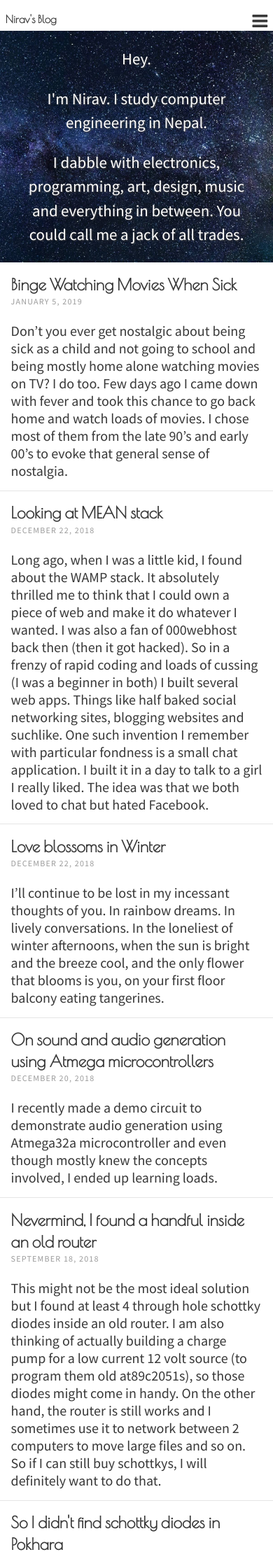
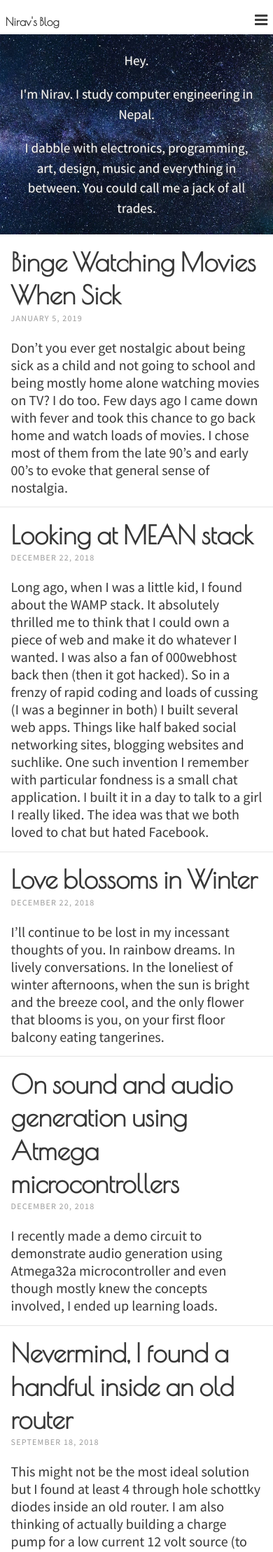
Before and after one commit to niravcodes/niravcodes.github.io, a Jekyll site: the page built from index.html, in a window 390 px wide. Shown: the top 2218 px of the page at 70% size. Built offline with Jekyll 4.4.1, drawn with Linux system fonts in a browser that asks for light colours; the list of posts is cut into pages by our own code.

Commit message:
fixing responsiveness

```diff
--- a/_sass/base/_global.scss
+++ b/_sass/base/_global.scss
@@ -84,7 +84,7 @@ h4 {
     p,
     li,
     a {
-        font-size: 1em;
+        font-size: 0.93em;
     }
 }
 
@@ -105,7 +105,7 @@ h4 {
     p,
     li,
     a {
-        font-size: 0.95em;
+        font-size: 0.8em;
     }
 }
 
--- a/_sass/includes/_navbar.scss
+++ b/_sass/includes/_navbar.scss
@@ -41,7 +41,7 @@
 	}
 
 	@media screen and (max-width: $sm-break){
-		font-size:0.8em !important;
+		font-size:1em !important;
 	}
 
 
--- a/_sass/layouts/_index.scss
+++ b/_sass/layouts/_index.scss
@@ -46,6 +46,11 @@
 
 // Post listing
 .posts {
+	.post-link{
+		font-size:1.4em;
+	}
+
+
     .post-teaser {
         @extend %padding-regular;
         width: 100%;
--- a/_sass/layouts/_posts.scss
+++ b/_sass/layouts/_posts.scss
@@ -37,12 +37,12 @@ footer {
 header {
     h1 {
         margin: 0;
-	font-size: 2.5em;
+	font-size: 2.5em !important;
 	@media screen and (max-width: $break){
-		font-size: 1.8em;
+		font-size: 1.9em !important;
 	}
 	@media screen and (max-width: $sm-break){
-		font-size:1.2em;
+		font-size:1.3em !important;
 	}
     }
 }
```
Also changed, not shown: 1 other file.
